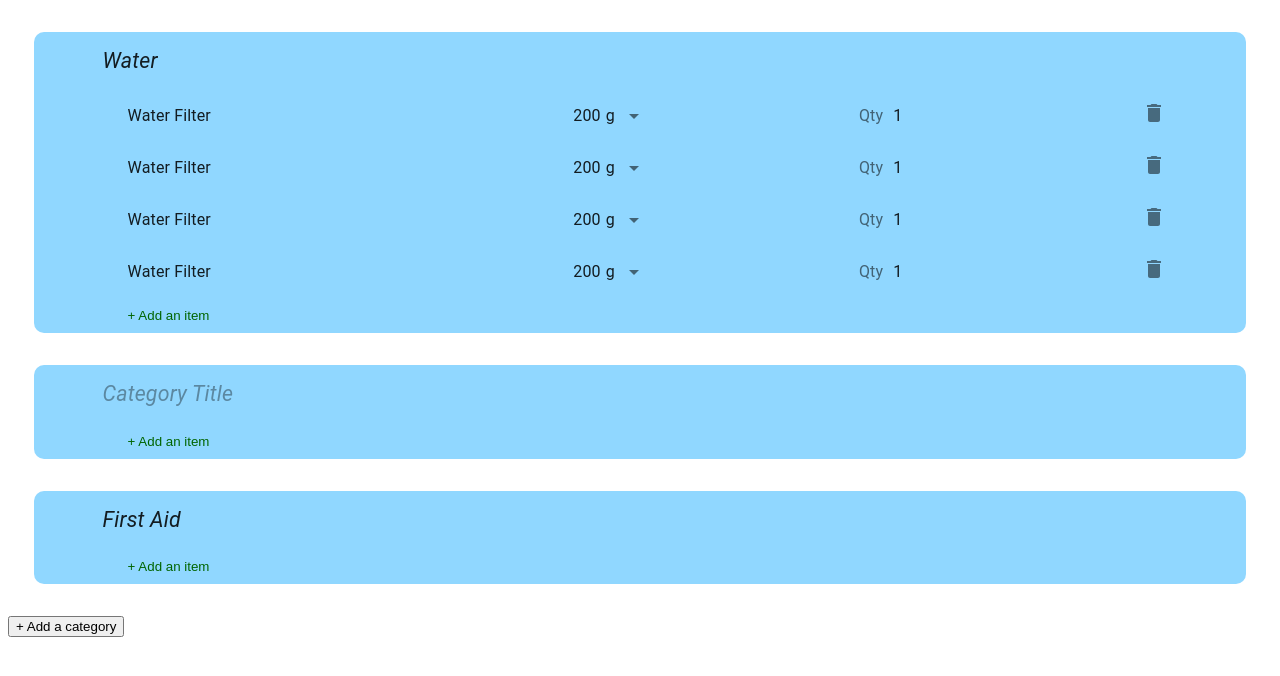
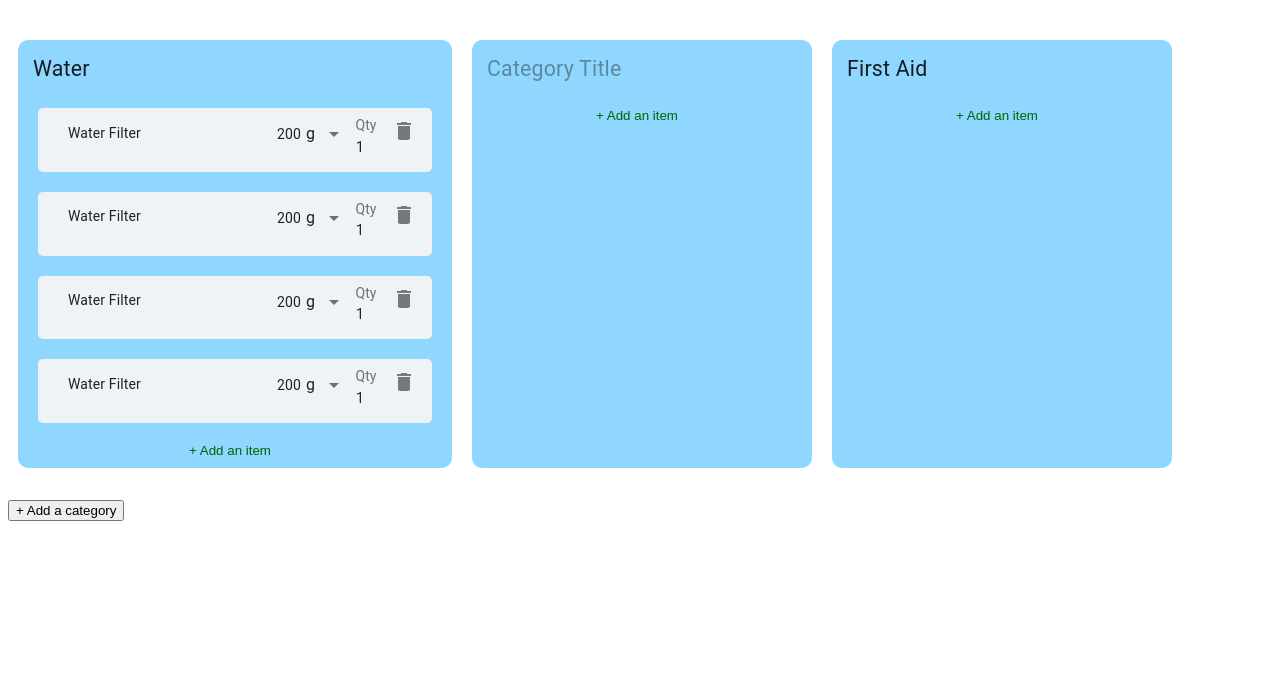
Before and after one commit to mitchHartigan/trekkr, a React (Create React App) app: page / in a window 1280 px wide. Shown: the top 676 px of the page. Built offline with nearby package versions, Linux system fonts and the light colour scheme.

Commit message:
feat: WIP refactor lists to be horizontal

```diff
--- a/src/pack/BackpackData/index.js
+++ b/src/pack/BackpackData/index.js
@@ -53,6 +53,13 @@ export default class BackpackData extends Component {
     return (
       <>
         <DragDropContext onDragEnd={this.handleDrag}>
+          <div
+            style={{
+              display: "flex",
+              flexDirection: "row",
+              overflowX: "scroll",
+            }}
+          >
             {this.state.categoryOrder.map((categoryId) => {
               const category = this.state.categories[categoryId];
               const items = category.itemIds.map(
@@ -70,9 +77,9 @@ export default class BackpackData extends Component {
                 />
               );
             })}
+          </div>
         </DragDropContext>
         <button onClick={this.addCategory}>+ Add a category</button>
-        <div id="chart"></div>
       </>
     );
   }
--- a/src/pack/Category/Category.elem.js
+++ b/src/pack/Category/Category.elem.js
@@ -2,14 +2,20 @@ import styled from "styled-components";
 
 export const CategoryContainer = styled.div`
   background-color: ${(props) =>
-    props.isDraggingOver ? "#C9F9FF" : "#90D7FF"};
+    props.isDraggingOver ? "#5CC3FF" : "#90D7FF"};
   transition: background-color 0.3s ease;
   display: flex;
-  justify-content: center;
+  justify-content: flex-start;
   flex-direction: column;
-  padding: 0vh 5vw 0vh 5vw;
-  margin: 4vh 2vw 4vh 2vw;
+  padding: 0vh 10px 0vh 10px;
+  margin: 4vh 10px 4vh 10px;
+  min-width: 25vw;
+  max-height: 60vh;
   border-radius: 10px;
+  overflow-y: scroll;
+  ::-webkit-scrollbar {
+    display: none;
+  }
 `;
 
 export const CategoryTitle = styled.input`
@@ -19,7 +25,6 @@ export const CategoryTitle = styled.input`
   margin-left: 0px;
   padding-left: 5px;
   border: none;
-  font-style: italic;
   &:hover {
     outline: 2px solid black;
   }
@@ -28,9 +33,8 @@ export const CategoryTitle = styled.input`
 export const AddANewItemButton = styled.button`
   border: none;
   padding: 10px 10px 10px 10px;
-  margin-left: 30px;
-  width: 10%;
-  text-align: left;
+  width: 100%;
+  text-align: center;
   background-color: transparent;
   padding-left: 0px;
   cursor: pointer;
--- a/src/pack/Category/_category.scss
+++ b/src/pack/Category/_category.scss
@@ -6,15 +6,15 @@
 .category {
   padding: 0vh 5vw 0vh 5vw;
   background-color: lightblue;
-  margin: 4vh 2vw 4vh 2vw;
+  margin: 4vh 1vw 4vh 1vw;
   border-radius: 10px;
   &__title {
     font-size: 16pt;
     margin: 10px;
     margin-left: 0px;
     padding-left: 5px;
+    width: 200px;
     border: none;
-    font-style: italic;
   }
 }
 
--- a/src/pack/Item/Item.elem.js
+++ b/src/pack/Item/Item.elem.js
@@ -2,11 +2,13 @@ import styled from "styled-components";
 
 export const ItemContainer = styled.div`
   padding: 10px;
+  margin: 10px;
+  border-radius: 5px;
   padding-left: 30px;
   display: flex;
   flex-direction: row;
   justify-content: space-between;
-  background-color: ${(props) => (props.isDragging ? "white" : "transparent")};
+  background-color: ${(props) => (props.isDragging ? "white" : "#F0F3F5")};
   box-shadow: ${(props) => (props.isDragging ? "1px 2px 10px grey" : "none")};
   transition: background-color 0.3s ease-out;
 `;
--- a/src/pack/Item/Item.js
+++ b/src/pack/Item/Item.js
@@ -79,8 +79,8 @@ export default class Item extends Component {
                 </Select>
               </div>
 
-              <div className="item__qty">
-                <InputLabel id="qty">Qty</InputLabel>
+              <div className="item__qtyContainer">
+                <InputLabel className="item__qty">Qty</InputLabel>
                 <Input
                   className="item__qtyInput"
                   ref={this.qtyInput}
--- a/src/pack/Item/_item.scss
+++ b/src/pack/Item/_item.scss
@@ -8,11 +8,13 @@
   }
   &__input {
     background-color: white;
+    font-size: 14px;
   }
   &__weightInput {
     max-width: 40px;
     border: none;
     text-align: center;
+    font-size: 14px;
     margin-right: 5px;
     & input {
       text-align: right;
@@ -25,11 +27,13 @@
     display: flex;
     justify-content: space-around;
     align-items: center;
+    font-size: 14px;
   }
   &__qtyInput {
     padding-left: 10px;
     text-align: center;
     max-width: 40px;
+    font-size: 14px;
   }
   &__deleteButton {
     border: none;
```
Lines whose indentation alone changed are shown as unchanged.
